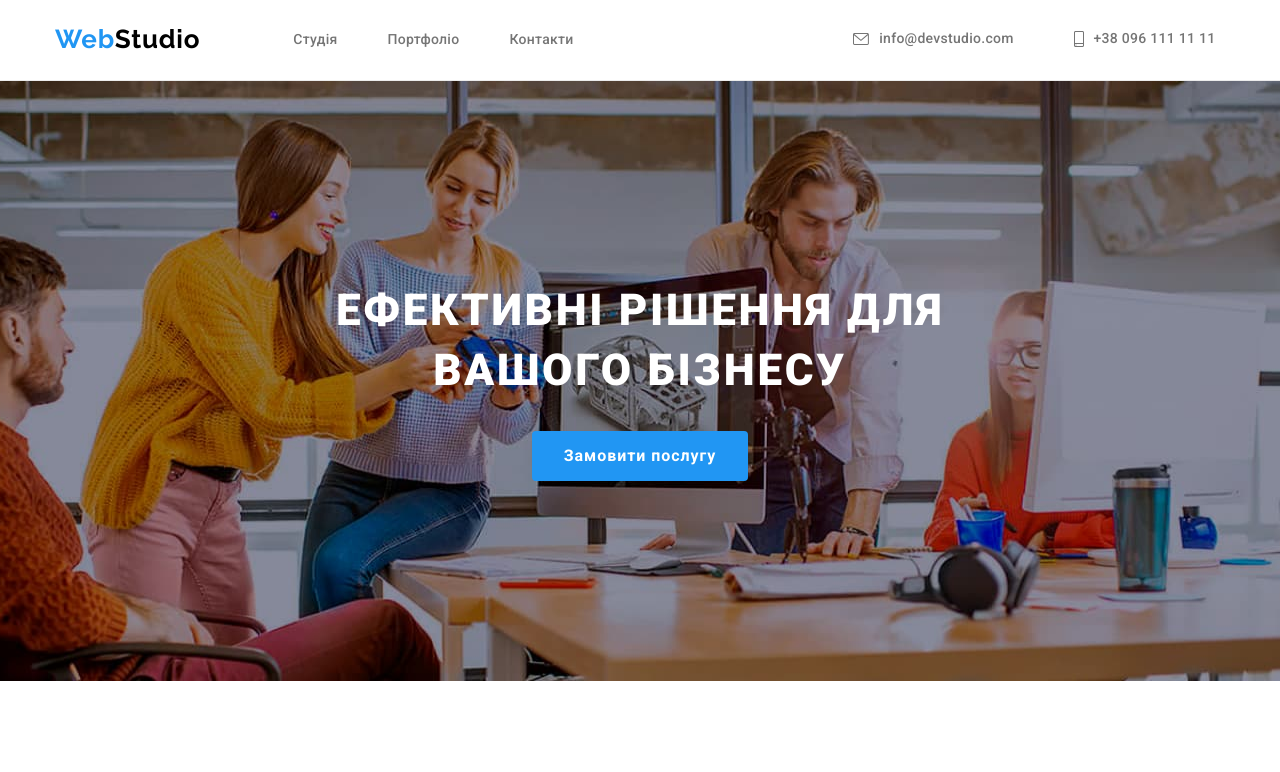
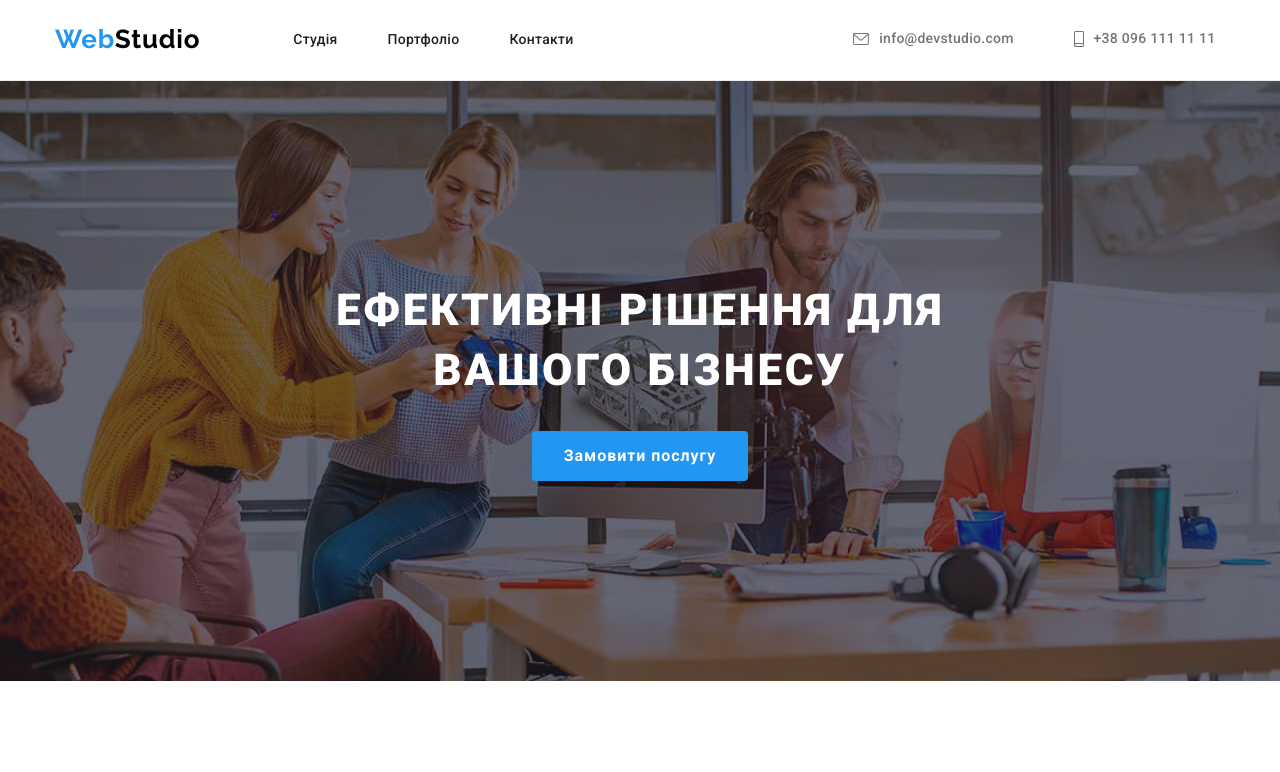
Before and after one commit to iEfir/goit-markup-hw-04, a plain HTML site: page index.html in a window 1280 px wide. Shown: the top 772 px of the page. Drawn offline with nearby package versions, Linux system fonts and the light colour scheme.

Commit message:
fix color in nav, add gradient

```diff
--- a/css/styles.css
+++ b/css/styles.css
@@ -118,13 +118,16 @@ address {
   min-width: 161px;
 }
 
+.navigation-link {
+  color: #212121;
+}
+
 .navigation-link,
 .contact-link {
   font-weight: 500;
   font-size: 14px;
   line-height: 1.14;
   letter-spacing: 0.02em;
-  color: #757575;
   text-decoration: none;
 }
 
@@ -150,12 +153,14 @@ address {
 }
 
 .index-hero {
+  max-width: 1600px;
   padding: 200px 0;
+  background-color: #c4c4c4;
   background-image: linear-gradient(
-    rgba(196, 196, 196, 1),
-    rgba(196, 196, 196, 1)
-  );
-  background-image: url(../img/index-hero-bg.jpg);
+      rgba(47, 48, 58, 0.4),
+      rgba(47, 48, 58, 0.4)
+    ),
+    url(../img/index-hero-bg.jpg);
   background-repeat: no-repeat;
   background-position: center;
   background-size: cover;
```
